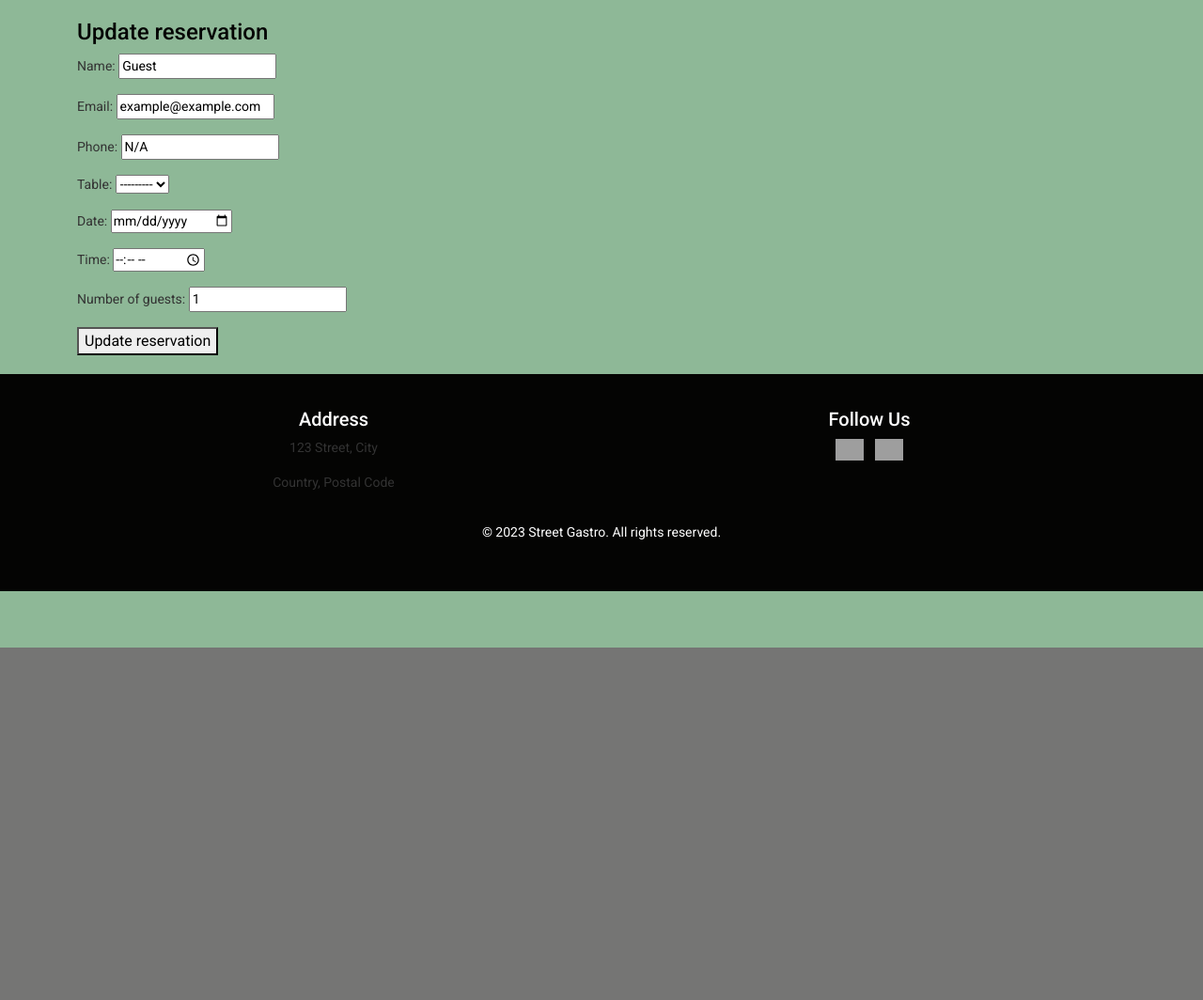
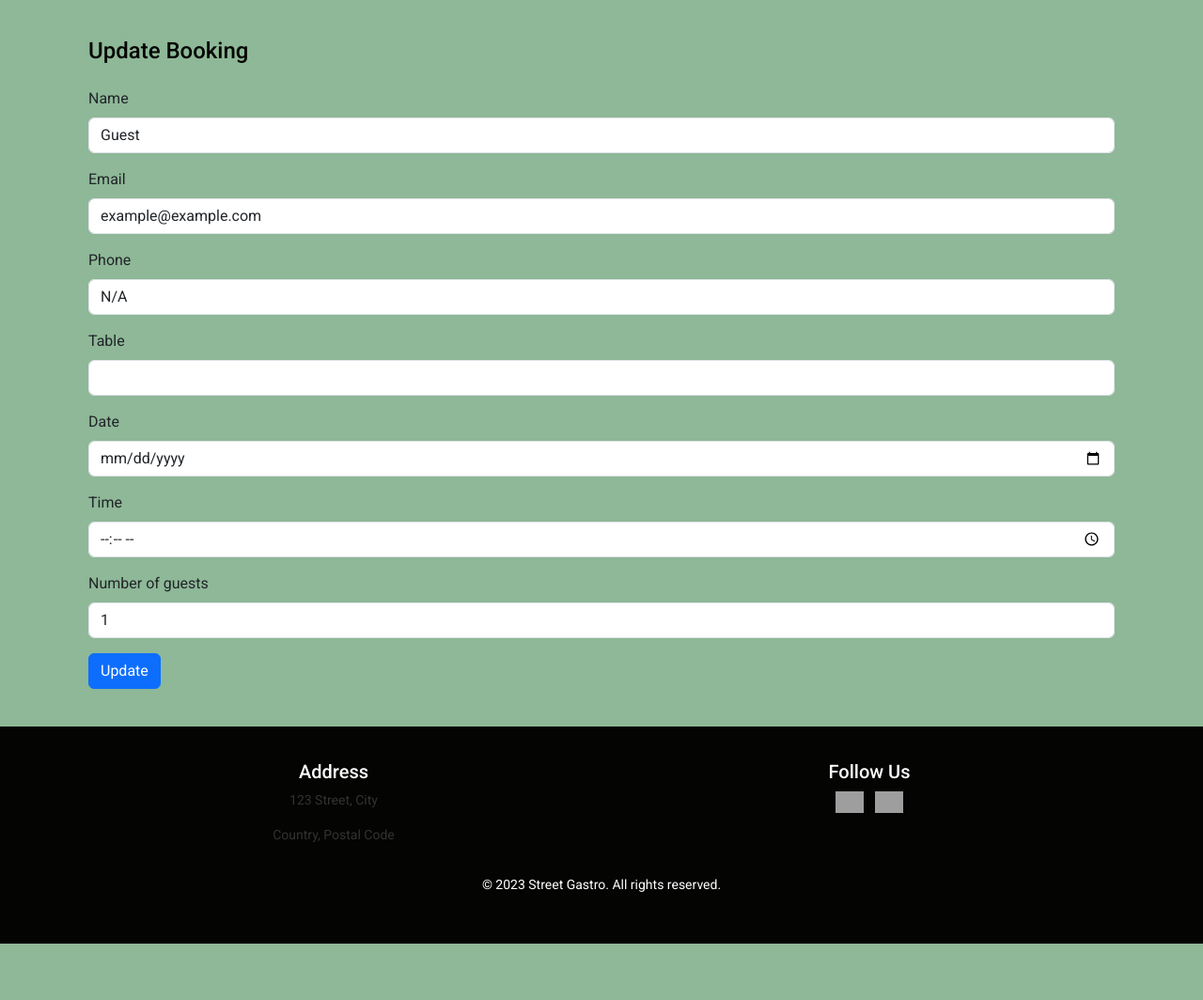
Before and after one commit to KristianDsmith/project-4, a Django app: page /update_reservation/ in a window 1280 px wide. Shown: the part 930-1994 px from the top of the page at 94% size. Before the commit the page ends 1619 px from the top, so only its background shows below. Run offline with Django 3.2, Linux system fonts and the light colour scheme; data that the repository does not hold is empty; grey boxes are pictures that could not be loaded.

Commit message:
Add style with bootstrap to update reservation form

```diff
--- a/templates/update_reservation.html
+++ b/templates/update_reservation.html
@@ -1,10 +1,29 @@
-{% extends "base.html" %}
+{% extends 'base.html' %}
+
+{% block title %}
+Update Reservation
+{% endblock %}
 
 {% block content %}
-<h1>Update reservation</h1>
-<form method="post">
-    {% csrf_token %}
-    {{ form.as_p }}
-    <button type="submit">Update reservation</button>
-</form>
+<div class="container">
+    <h1 class="mb-4">Update Booking</h1>
+
+    <form method="POST">
+        {% csrf_token %}
+
+        <!-- Replace 'field_name' with the name of your actual field -->
+        {% for field in form %}
+        <div class="mb-3">
+            <label for="{{ field.id_for_label }}" class="form-label">{{ field.label }}</label>
+            <input type="{{ field.field.widget.input_type }}" class="form-control" id="{{ field.id_for_label }}"
+                name="{{ field.html_name }}" value="{{ field.value|default_if_none:'' }}">
+            {% if field.help_text %}
+            <small id="{{ field.id_for_label }}Help" class="form-text text-muted">{{ field.help_text }}</small>
+            {% endif %}
+        </div>
+        {% endfor %}
+
+        <button class="btn btn-primary" type="submit">Update</button>
+    </form>
+</div>
 {% endblock %}
```
